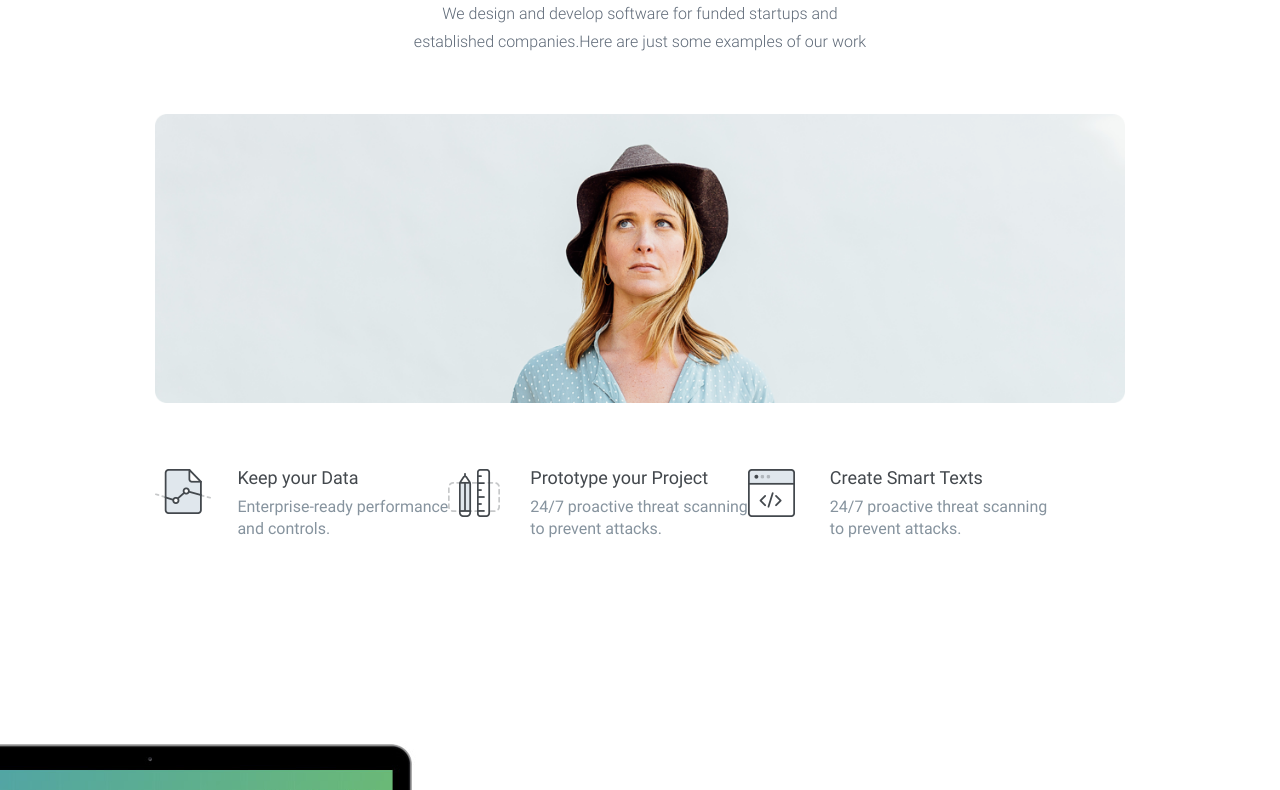
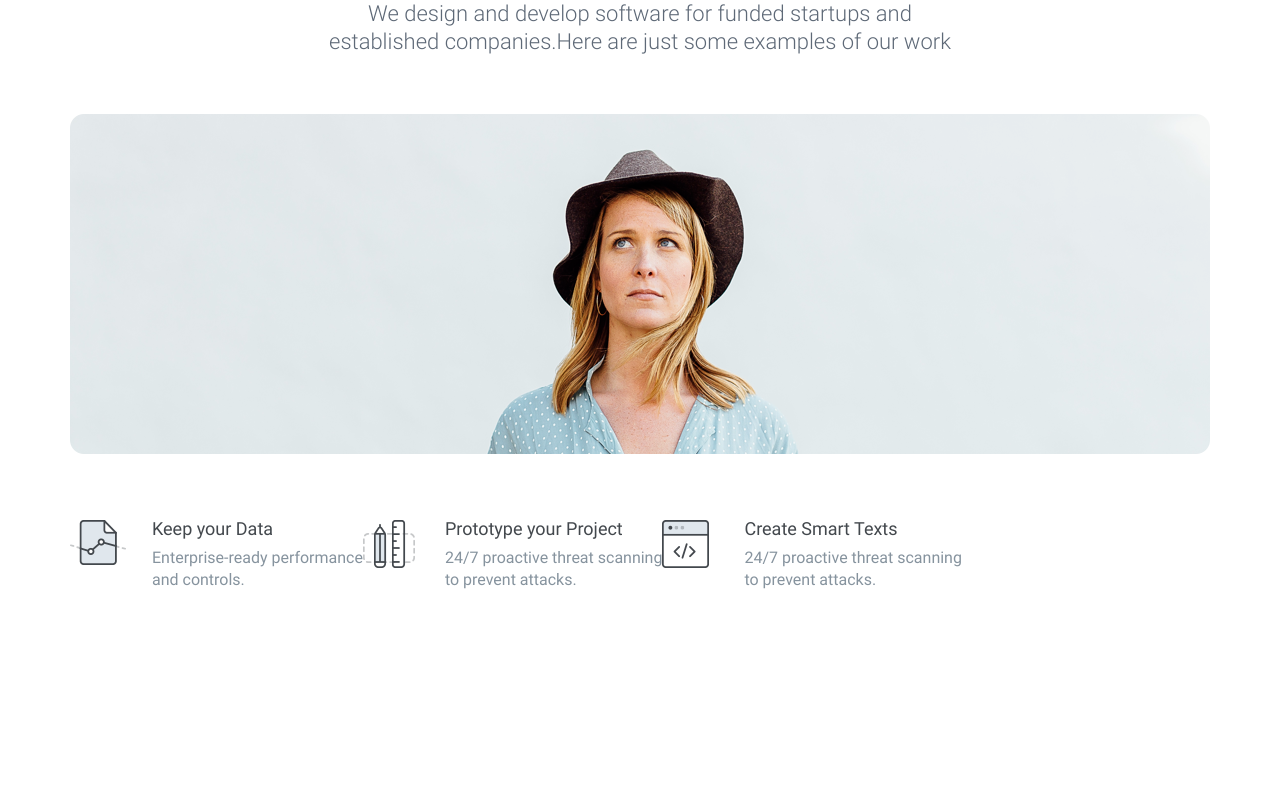
Before and after one commit to sesay/-pixel2htmlTest, a website: page index.html in a window 1280 px wide. Shown: the part 284-1074 px from the top of the page. Drawn offline with nearby package versions, Linux system fonts and the light colour scheme; files that its build step writes are made by us from their sources.

Commit message:
all done ..

```diff
--- a/_/components/sass/_base.scss
+++ b/_/components/sass/_base.scss
@@ -40,6 +40,9 @@
         }
         &.large {
             text-align: center;
+            p {
+                font-size:22px;
+            }
         }
         &.small {
             h2 {
--- a/_/components/sass/_layout.scss
+++ b/_/components/sass/_layout.scss
@@ -6,13 +6,16 @@
     box-sizing: border-box;
     outline: 0;
 }
-.center-content {
-    width: 75.72%;
-    margin: 0 auto;
+
+@media (min-width: 1140px) {
+    .center-content {
+        width: 1140px;
+        margin: 0 auto;
+    }
 }
 
 figure img {
-  max-width:100%;
+    max-width: 100%;
 }
 
 img {
@@ -22,13 +25,15 @@ img {
 }
 
 a {
-  text-decoration:none;
-  color:inherit;
+    text-decoration: none;
+    color: inherit;
 }
+
 p {
-  line-height:28px;
+    line-height: 28px;
 }
+
 body {
-  font-size:16px; // default font size
-  font-family:'Roboto-Regular',sans-serif;
+    font-size: 16px; // default font size
+    font-family: 'Roboto-Regular', sans-serif;
 }
```
Also changed, not shown: _/css/styles.css, _/smaple-test.png (added).
